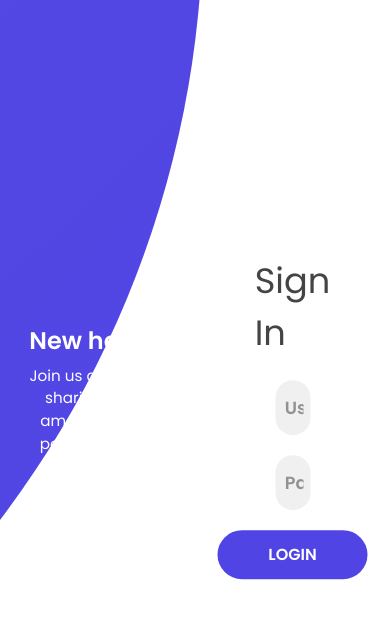
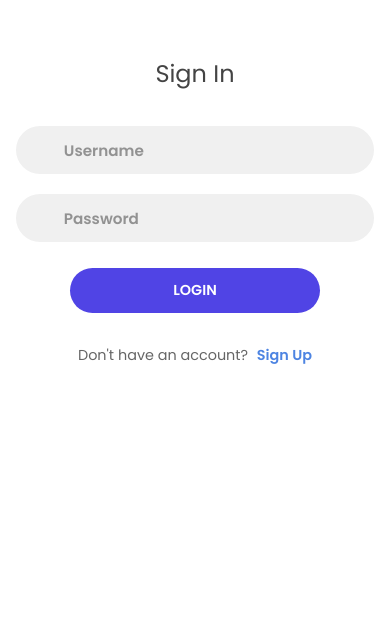
Before and after one commit to Abhik-Mudi/QuickBlog, a React (Vite) app in the folder frontend/: page /login in a window 390 px wide. Shown: the top 618 px of the page. Built offline with nearby package versions, Linux system fonts and the light colour scheme.

Commit message:
responsive ui

```diff
--- a/frontend/src/auth.css
+++ b/frontend/src/auth.css
@@ -213,3 +213,173 @@ form.sign-in-form {
   opacity: 0;
   z-index: 1;
 }
+
+.switch-signin,
+.switch-signup {
+  display: none;
+  text-align: center;
+  font-size: 0.9rem;
+  color: #666;
+  margin-top: 1rem;
+}
+
+.switch-signin button,
+.switch-signup button {
+  background: none;
+  border: none;
+  cursor: pointer;
+  font-weight: 600;
+  padding: 0;
+  margin-left: 0.3rem;
+}
+
+.switch-signin button:hover,
+.switch-signup button:hover {
+  text-decoration: underline;
+}
+
+/* Tablet and smaller screens */
+@media screen and (max-width: 768px) {
+  .container::before {
+    width: 1200px;
+    height: 1200px;
+    top: -20%;
+    right: 45%;
+  }
+
+  .signin-signup {
+    left: 50% !important;
+    width: 90%;
+    transform: translate(-50%, -50%);
+  }
+
+  form {
+    padding: 2rem 1.5rem;
+  }
+
+  .input-field {
+    max-width: 100%;
+    height: 50px;
+  }
+
+  .title {
+    font-size: 1.8rem;
+  }
+}
+
+/* Mobile screens */
+@media screen and (max-width: 600px) {
+  .panels-container {
+    display: none;
+  }
+
+  .container::before {
+    display: none;
+  }
+
+  .container {
+    min-height: auto;
+    overflow-y: auto;
+  }
+
+  .forms-container {
+    position: relative;
+    width: 100%;
+    height: auto;
+    top: auto;
+    left: auto;
+  }
+
+  .signin-signup {
+    position: relative;
+    width: 100%;
+    height: auto;
+    top: 0;
+    left: 0 !important;
+    transform: none;
+    display: flex;
+    flex-direction: column;
+    gap: 0;
+    justify-content: flex-start;
+    align-items: center;
+    padding: 2rem 0;
+    margin: 0;
+  }
+
+  .sign-in-form,
+  .sign-up-form {
+    width: 100%;
+    height: auto;
+    padding: 1.5rem 1rem;
+    position: relative;
+    bottom: auto;
+    left: auto;
+    opacity: 1 !important;
+    z-index: auto !important;
+    transform: none !important;
+  }
+
+  .sign-up-form {
+    display: none;
+  }
+
+  .container.sign-up-mode .sign-up-form {
+    display: block;
+  }
+
+  .container.sign-up-mode .sign-in-form {
+    display: none;
+  }
+
+  form {
+    overflow: visible;
+    padding: 0 1rem;
+    grid-template-columns: none;
+    grid-column: auto;
+    grid-row: auto;
+    display: flex;
+    flex-direction: column;
+    align-items: center;
+    justify-content: center;
+  }
+
+  .input-field {
+    max-width: 100%;
+    height: 48px;
+    grid-template-columns: 12% 88%;
+    margin: 10px 0;
+  }
+
+  .input-field i {
+    font-size: 0.95rem;
+    line-height: 48px;
+  }
+
+  .input-field input {
+    font-size: 0.95rem;
+  }
+
+  .title {
+    font-size: 1.5rem;
+    margin-bottom: 1.5rem;
+  }
+
+  .btn {
+    width: 100%;
+    max-width: 250px;
+    height: 45px;
+    font-size: 0.9rem;
+    margin: 1rem 0;
+  }
+
+  /* Show toggle buttons on mobile */
+  .switch-signin,
+  .switch-signup {
+    display: block;
+  }
+
+  .switch-signin.hidden,
+  .switch-signup.hidden {
+    display: none;
+  }
+}
--- a/frontend/src/components/Search.jsx
+++ b/frontend/src/components/Search.jsx
@@ -13,7 +13,7 @@ const Search = () => {
 
   return (
     <div className='md:w-1/3 w-[80%] m-auto mt-10  border-2 bg-gray-500/10 border-gray-50 px-2 rounded-lg flex flex-row justify-between'>
-      <input value={searchBlog} onChange={(e)=>setSearchBlog(e.target.value)} className='outline-0' type="text" placeholder='Search blogs'/>
+      <input value={searchBlog} onChange={(e)=>setSearchBlog(e.target.value)} className='outline-0 w-[80%]' type="text" placeholder='Search blogs'/>
       <button onClick={handleSearch} className='bg-[#5044E5] text-white px-2 py-2 rounded-lg'>Search</button>
     </div>
   )
--- a/frontend/src/pages/Login.jsx
+++ b/frontend/src/pages/Login.jsx
@@ -49,7 +49,7 @@ const Login = () => {
       <div className="forms-container">
         <div className="signin-signup">
           {/* Sign In Form */}
-          <form onSubmit={(e)=>handleSubmitLogin(e)} className="sign-in-form">
+          <form onSubmit={(e)=>handleSubmitLogin(e)} className={`sign-in-form ${isSignUpMode?'hidden':'block'}`}>
             <h2 className="title">Sign In</h2>
             <div className="input-field">
               <i className="fas fa-user"></i>
@@ -60,6 +60,9 @@ const Login = () => {
               <input type="password" value={password} onChange={(e)=>setPassword(e.target.value)} placeholder="Password" name='password'/>
             </div>
             <input type="submit" value="Login" className="btn solid" />
+            <div className={`switch-signin ${isSignUpMode?'hidden':'block'}`}>
+              Don't have an account? <button type="button" onClick={toggleMode} className='text-[#4d84e2] font-semibold'>Sign Up</button>
+            </div>
           </form>
 
           {/* Sign Up Form */}
@@ -78,7 +81,11 @@ const Login = () => {
               <input type="password" value={passwordSignup} onChange={(e)=>setPasswordSignup(e.target.value)} placeholder="Password" name='passwordSignup' />
             </div>
             <input type="submit" value="Sign Up" className="btn solid" />
+            <div className={`switch-signup ${!isSignUpMode?'hidden':'block'}`}>
+              Already have an account? <button type="button" onClick={toggleMode} className={`text-[#4d84e2] font-semibold`}>Sign In</button>
+            </div>
           </form>
+
         </div>
       </div>
 
```
Also changed, not shown: 1 other file (tests, documents, lock files or other folders).
